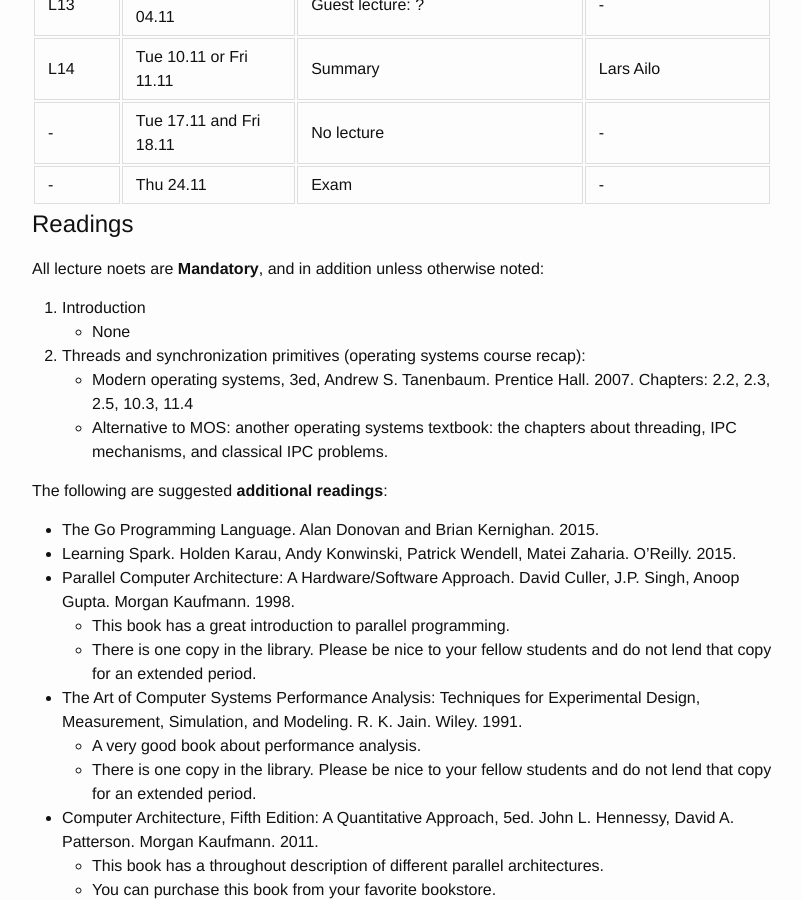
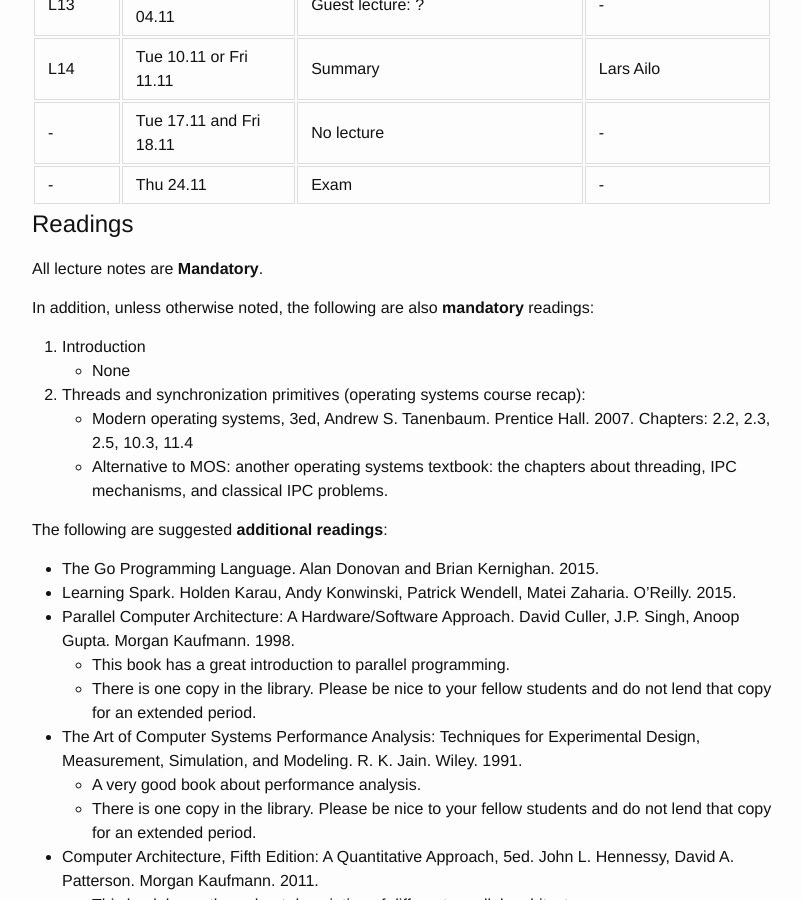
Before and after one commit to uit-inf-2202-f16/uit-inf-2202-f16.github.io, a Jekyll site: the page built from index.md, in a window 1280 px wide and 900 px high, scrolled down 1273 px. Shown: the whole window, without its empty margins (238-1040 px from the left). Built offline with Jekyll 4.4.1, drawn with Linux system fonts in a browser that asks for light colours.

Commit message:
Layout fixes

```diff
--- a/index.md
+++ b/index.md
@@ -44,7 +44,9 @@ We have the following rooms and hours:
 
 ## Readings
 
-All lecture noets are **Mandatory**, and in addition unless otherwise noted:
+All lecture notes are **Mandatory**.
+
+In addition, unless otherwise noted, the following are also **mandatory** readings:
 
 1. Introduction
 	* None
@@ -53,18 +55,18 @@ All lecture noets are **Mandatory**, and in addition unless otherwise noted:
 	* Alternative to MOS: another operating systems textbook: the chapters about threading, IPC mechanisms, and classical IPC problems.
 
 The following are suggested **additional readings**:
-* The Go Programming Language. Alan Donovan and Brian Kernighan. 2015.
-* Learning Spark. Holden Karau, Andy Konwinski, Patrick Wendell, Matei Zaharia. O’Reilly. 2015.
-* Parallel Computer Architecture: A Hardware/Software Approach. David Culler, J.P. Singh, Anoop Gupta. Morgan Kaufmann. 1998.
+*   The Go Programming Language. Alan Donovan and Brian Kernighan. 2015.
+*   Learning Spark. Holden Karau, Andy Konwinski, Patrick Wendell, Matei Zaharia. O’Reilly. 2015.
+*   Parallel Computer Architecture: A Hardware/Software Approach. David Culler, J.P. Singh, Anoop Gupta. Morgan Kaufmann. 1998.
 	* This book has a great introduction to parallel programming.
 	* There is one copy in the library. Please be nice to your fellow students and do not lend that copy for an extended period.
-* The Art of Computer Systems Performance Analysis: Techniques for Experimental Design, Measurement, Simulation, and Modeling. R. K. Jain. Wiley. 1991.
+*   The Art of Computer Systems Performance Analysis: Techniques for Experimental Design, Measurement, Simulation, and Modeling. R. K. Jain. Wiley. 1991.
 	* A very good book about performance analysis.
 	* There is one copy in the library. Please be nice to your fellow students and do not lend that copy for an extended period.
-* Computer Architecture, Fifth Edition: A Quantitative Approach, 5ed. John L. Hennessy, David A. Patterson. Morgan Kaufmann. 2011.
+*   Computer Architecture, Fifth Edition: A Quantitative Approach, 5ed. John L. Hennessy, David A. Patterson. Morgan Kaufmann. 2011.
 	* This book has a throughout description of different parallel architectures.
 	* You can purchase this book from your favorite bookstore.
-* The Fourth Paradigm: Data-Intensive Scientific Discovery. Edited by Tony Hey, Stewart Tansley, and Kristin Tolle. 2010.
+*   The Fourth Paradigm: Data-Intensive Scientific Discovery. Edited by Tony Hey, Stewart Tansley, and Kristin Tolle. 2010.
 	* This collection of essays describe many of the opportunities and challenges for data-intensive computing in different scientific fields.
 	* The book is freely available as an ebook.
 * Advanced Analytics with Spark. Sandy Ryza, Uri Laserson, Sean Owen, Josh Wills. O’Reilly. 2015.
```
